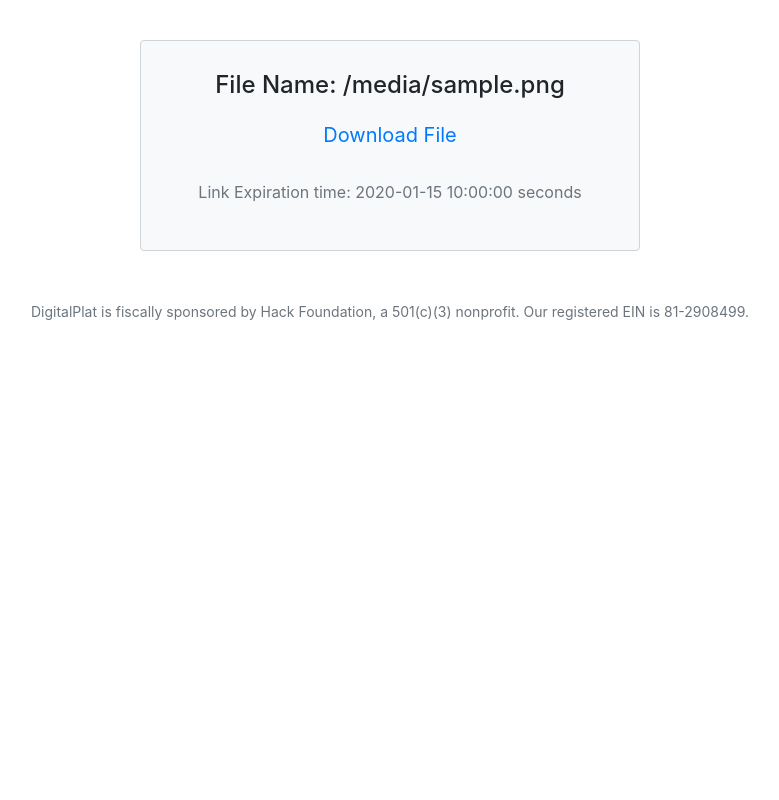
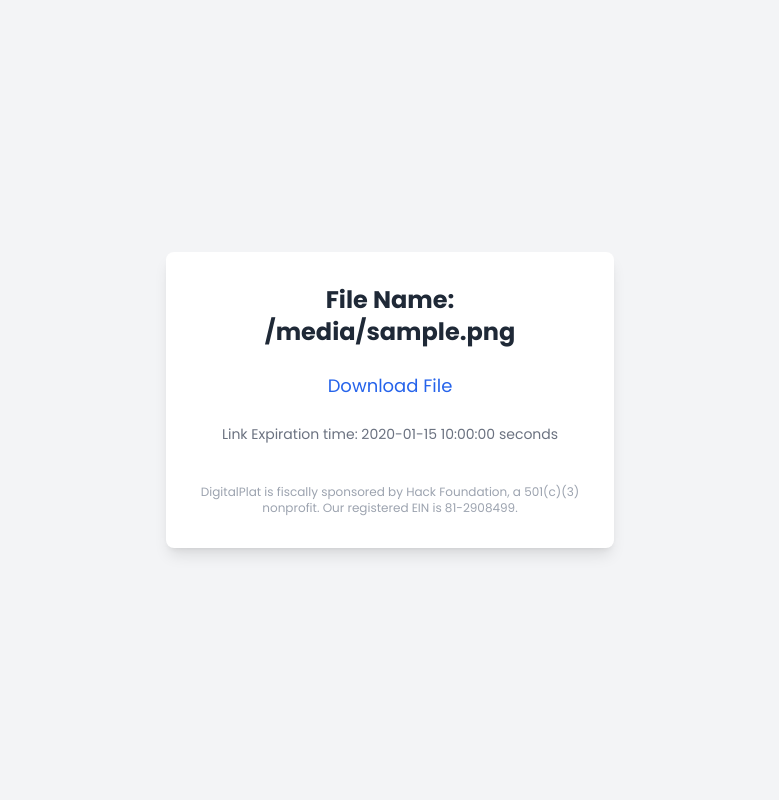
Before and after one commit to EdwardLab/webpds, a Flask app: template templates/download.html in a window 1280 px wide. Shown: the whole page, without its empty margins (250-1029 px from the left). Run offline with Flask 3, Linux system fonts and the light colour scheme; the template is opened without the code that fills it: most values are stand-ins (such as "Sample title", 1, 10 or a date in 2020); some libraries are stand-ins or nearby versions.

Commit message:
updated ui

```diff
--- a/templates/download.html
+++ b/templates/download.html
@@ -1,58 +1,25 @@
 <!DOCTYPE html>
-<html>
+<html lang="en">
 <head>
+    <meta charset="UTF-8">
+    <meta name="viewport" content="width=device-width, initial-scale=1.0">
     <title>File Download</title>
-    <meta name="viewport" content="width=device-width, initial-scale=1.0">
-    <link rel="stylesheet" href="/static/css/bootstrap.min.css">
+    <script src="https://cdn.tailwindcss.com"></script>
+    <link href="https://fonts.googleapis.com/css2?family=Poppins:wght@300;400;500;600;700&display=swap" rel="stylesheet">
     <style>
         body {
-            padding: 40px;
-        }
-
-        .download-container {
-            max-width: 500px;
-            margin: 0 auto;
-            padding: 30px;
-            background-color: #f8f9fa;
-            border: 1px solid #ced4da;
-            border-radius: 4px;
-        }
-
-        .download-title {
-            text-align: center;
-            font-size: 24px;
-            margin-bottom: 20px;
-        }
-
-        .download-link {
-            display: block;
-            text-align: center;
-            font-size: 20px;
-            margin-bottom: 30px;
-        }
-
-        .expiration-time {
-            text-align: center;
-            font-size: 16px;
-            color: #6c757d;
-        }
-
-        .footer-text {
-            text-align: center;
-            font-size: 14px;
-            color: #6c757d;
-            margin-top: 50px;
+            font-family: 'Poppins', sans-serif;
         }
     </style>
 </head>
-<body>
-    <div class="container">
-        <div class="download-container">
-            <h1 class="download-title">File Name: {{ filename }}</h1>
-            <p class="download-link"><a href="/{{ filename }}?token={{ token }}&generate_time={{ generate_time }}">Download File</a></p>
-            <p class="expiration-time">Link Expiration time: {{ expiration_time }} seconds</p>
-        </div>
-        <p class="footer-text">DigitalPlat is fiscally sponsored by Hack Foundation, a 501(c)(3) nonprofit. Our registered EIN is 81-2908499.</p>
+<body class="bg-gray-100 flex items-center justify-center min-h-screen">
+    <div class="container mx-auto max-w-md bg-white p-8 rounded-lg shadow-lg">
+        <h1 class="text-2xl font-bold mb-6 text-center text-gray-800">File Name: {{ filename }}</h1>
+        <p class="text-center text-lg mb-6">
+            <a href="/{{ filename }}?token={{ token }}&generate_time={{ generate_time }}" class="text-blue-600 hover:text-blue-800">Download File</a>
+        </p>
+        <p class="text-center text-sm text-gray-500">Link Expiration time: {{ expiration_time }} seconds</p>
+        <p class="text-center text-xs text-gray-400 mt-10">DigitalPlat is fiscally sponsored by Hack Foundation, a 501(c)(3) nonprofit. Our registered EIN is 81-2908499.</p>
     </div>
 </body>
 </html>
```
Also changed, not shown: templates/index.html (+21 -36 lines).
